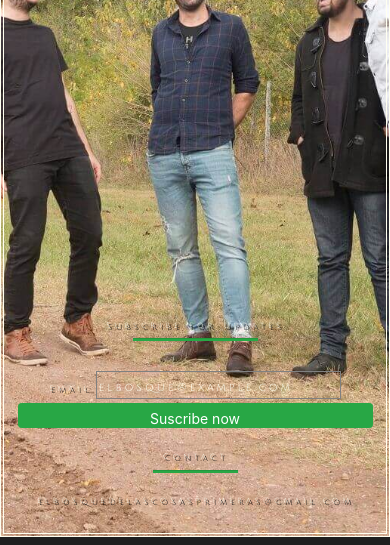
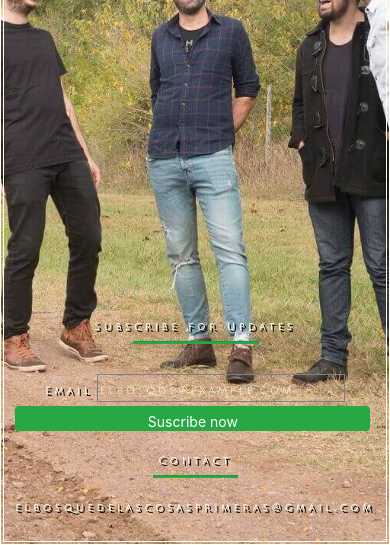
Before and after one commit to aylenlarco/elbosque, a website: page index.html in a window 390 px wide. Shown: the part 382-927 px from the top of the page. Drawn offline with nearby package versions, Linux system fonts and the light colour scheme.

Commit message:
agrandé la letra del footer en responsive

```diff
--- a/scss/styles.scss
+++ b/scss/styles.scss
@@ -108,7 +108,8 @@ nav{
         text-align: center;
     }
     .textoFooter{
-        font-size: 8px;
+        font-size: 10px;
+        font-weight: bolder;
     }
     .btn{
         width: 355px;
```
Also changed, not shown: scss/styles.css, 1 other file.
